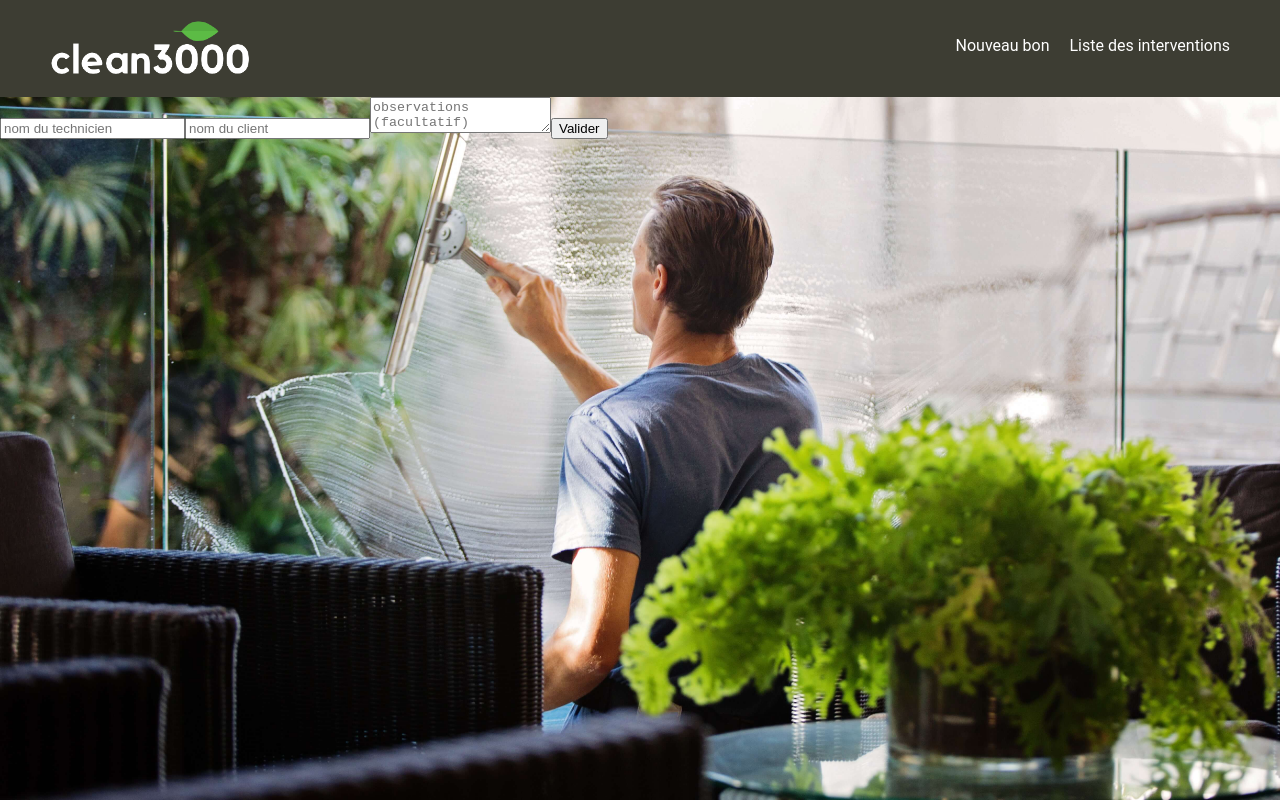
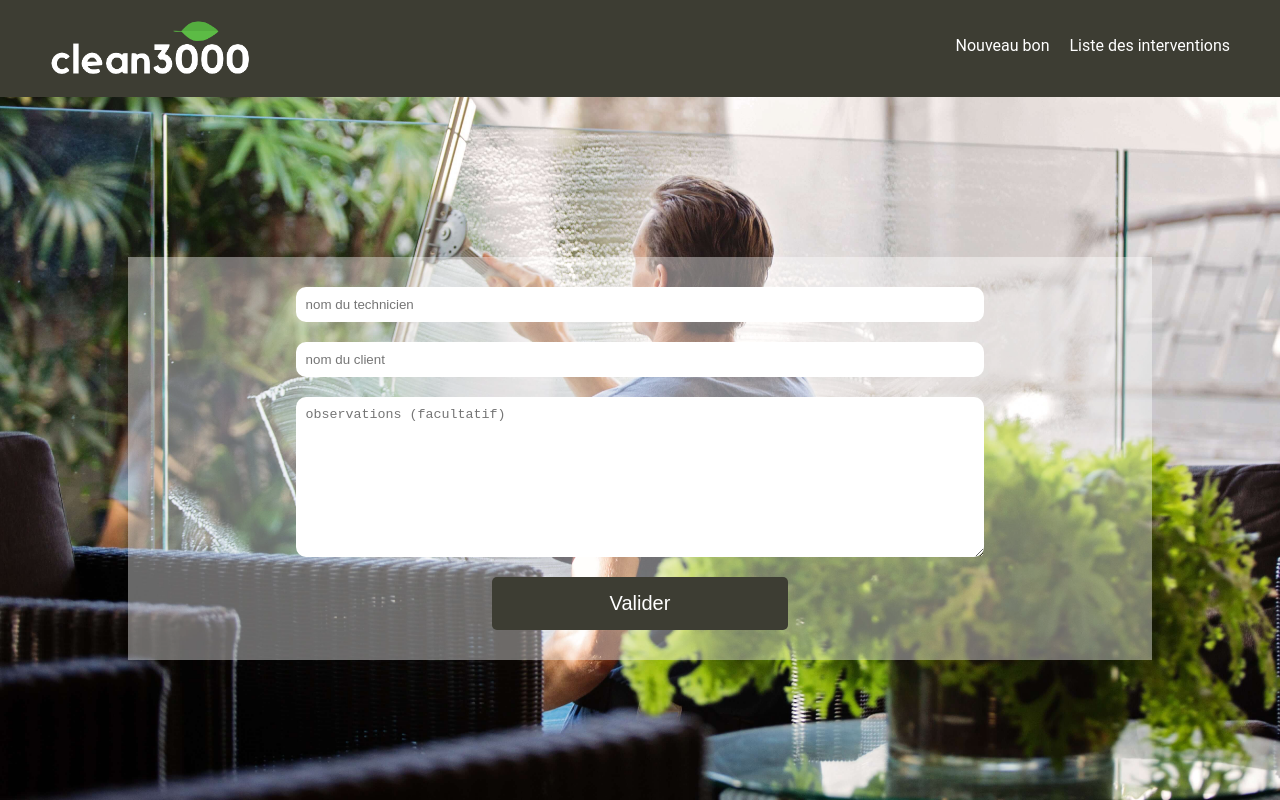
Before and after one commit to Kalyska/ECF-front-clean3000, a React (Create React App) app: page /nouveau-bon in a window 1280 px wide. Built offline with nearby package versions, Linux system fonts and the light colour scheme.

Commit message:
ajout des styles pour new

```diff
--- a/src/styles/App.scss
+++ b/src/styles/App.scss
@@ -7,6 +7,8 @@
   background-size: cover;
   min-height: 100vh;
 }
+
+// HEADER
 
 .App-header{
   width: 100vw;
@@ -26,6 +28,8 @@
   }
 }
 
+// HOME PAGE
+
 .menu-App{
   display: flex;
   justify-content: center;
@@ -40,3 +44,41 @@
     min-width: 300px
   }
 }
+
+// NEW INTERVENTION
+
+.New{
+  margin-top: 20vh;
+  display: flex;
+  justify-content: center;
+
+  form{
+    display: flex;
+    flex-direction: column;
+    justify-content: center;
+    align-items: center;
+    background-color: rgba(255, 255, 255, 0.4);
+    padding: 2rem;
+    width: 80%
+  }
+
+  input, textarea{
+    padding: 1rem;
+    margin: 1rem;
+    display: block;
+    border-radius: 10px;
+    border: none;
+    width: 70%;
+  }
+
+  textarea{
+    height: 20vh
+  }
+
+  button{
+    display:block;
+    @include m.button;
+    font-size: 2rem;
+    min-width: 30%
+  }
+}
```
